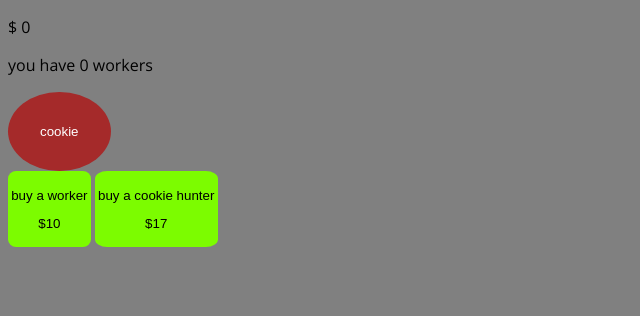
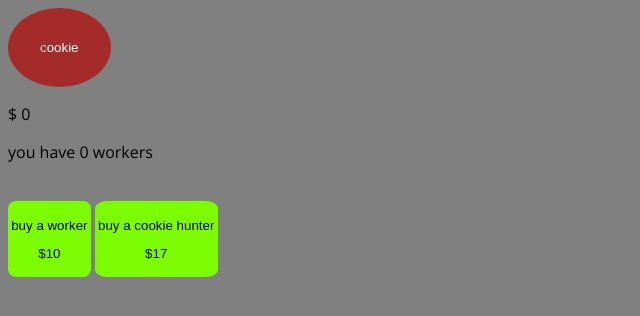
Before and after one commit to Arczius/cookieclickerclone, a plain HTML site: page index.html in a window 1280 px wide. Shown: the whole page, without its empty margins (0-640 px from the left). Drawn offline with nearby package versions, Linux system fonts and the light colour scheme.

Commit message:
made the ccookie button generate with javascript

```diff
--- a/css/main.css
+++ b/css/main.css
@@ -1,6 +1,7 @@
 @import url('https://fonts.googleapis.com/css2?family=Open+Sans&display=swap');
 
 body{
+    display: inline-block;
     font-family: 'Open Sans', sans-serif;
     background-color: gray;
 }
@@ -23,7 +24,7 @@ button:hover{
 }
 .cookieClass:hover{
     background-color: rgb(85, 32, 32);
-    padding: 2.2rem;
+    padding: 2.09rem;
 }
 
 .buttonContainerClass > button{
--- a/index.html
+++ b/index.html
@@ -5,9 +5,12 @@
 	<link rel="stylesheet" href="css/main.css">
 </head>
 <body>
+	<div id="siteContainer" class="siteContainer">
+
+	</div>
 	<p id="moneyText"></p>
 	<p id="workersAmount"></p>
-	<button id="cookieBtn" class="cookieClass">cookie</button>
+
 	<br>
 	<div id="btnContainer" class="buttonContainerClass">
 	    <button id="buyWorker">
--- a/js/main.js
+++ b/js/main.js
@@ -1,7 +1,21 @@
+//contains the entire site, currently not used, but will be used soon
+var siteContainer = document.getElementById('siteContainer');
+
+var cookieBtn = document.createElement("button");
+siteContainer.appendChild(cookieBtn);
+cookieBtn.innerText = "cookie";
+cookieBtn.setAttribute("id", "cookieBtn");
+cookieBtn.setAttribute("class", "cookieClass")
+
+var workerArray = [
+	"worker",
+	"cookie hunter"
+]
+
 //variables in the dom
 var btnContainer = document.getElementById('btnContainer');
 var moneyText = document.getElementById('moneyText');
-var cookieBtn = document.getElementById('cookieBtn');
+//var cookieBtn = document.getElementById('cookieBtn');
 var buyWorker = document.getElementById('buyWorker');
 var workersAmount = document.getElementById('workersAmount');
 var buyHunter = document.getElementById('buyHunter');
```
